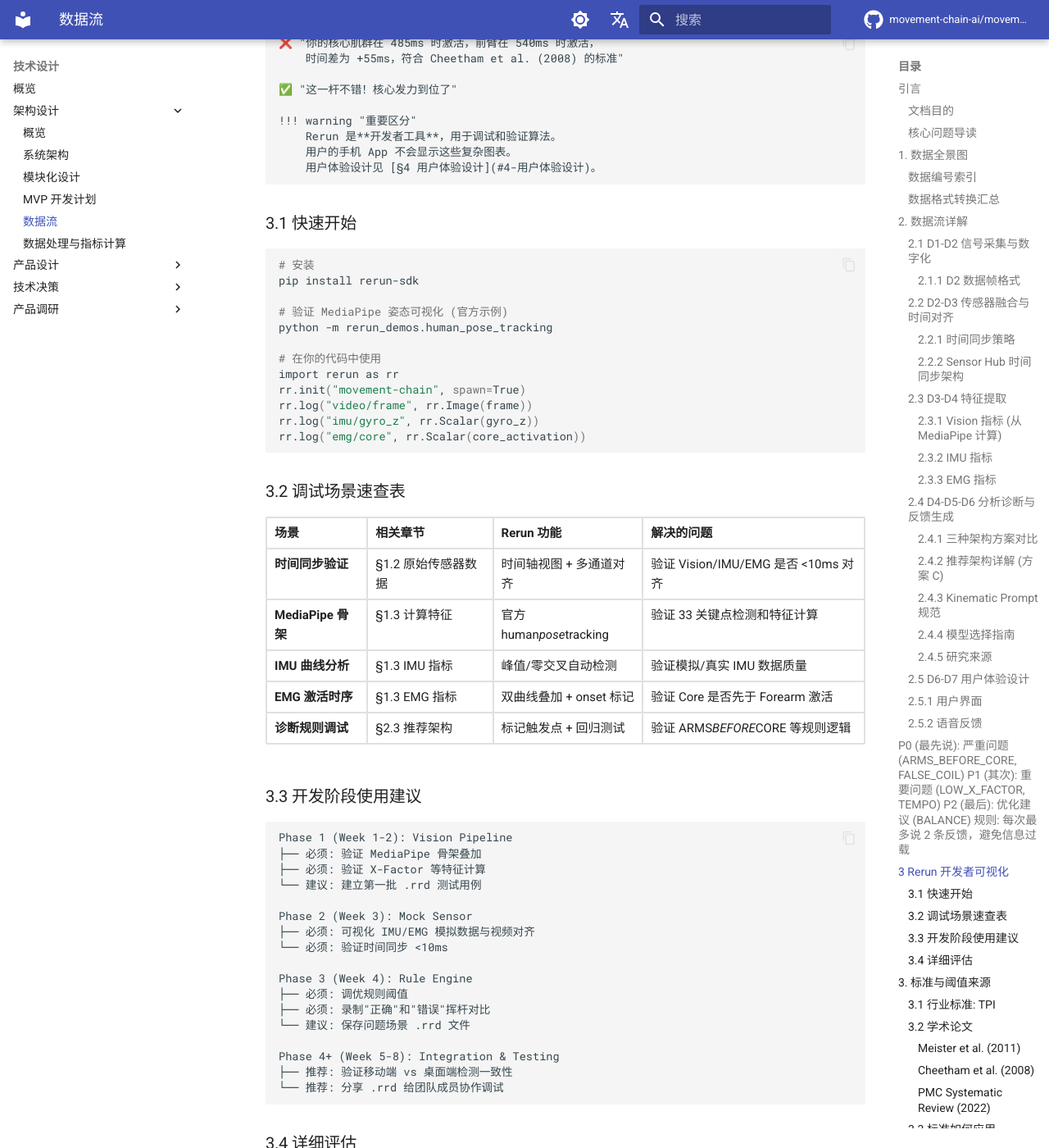
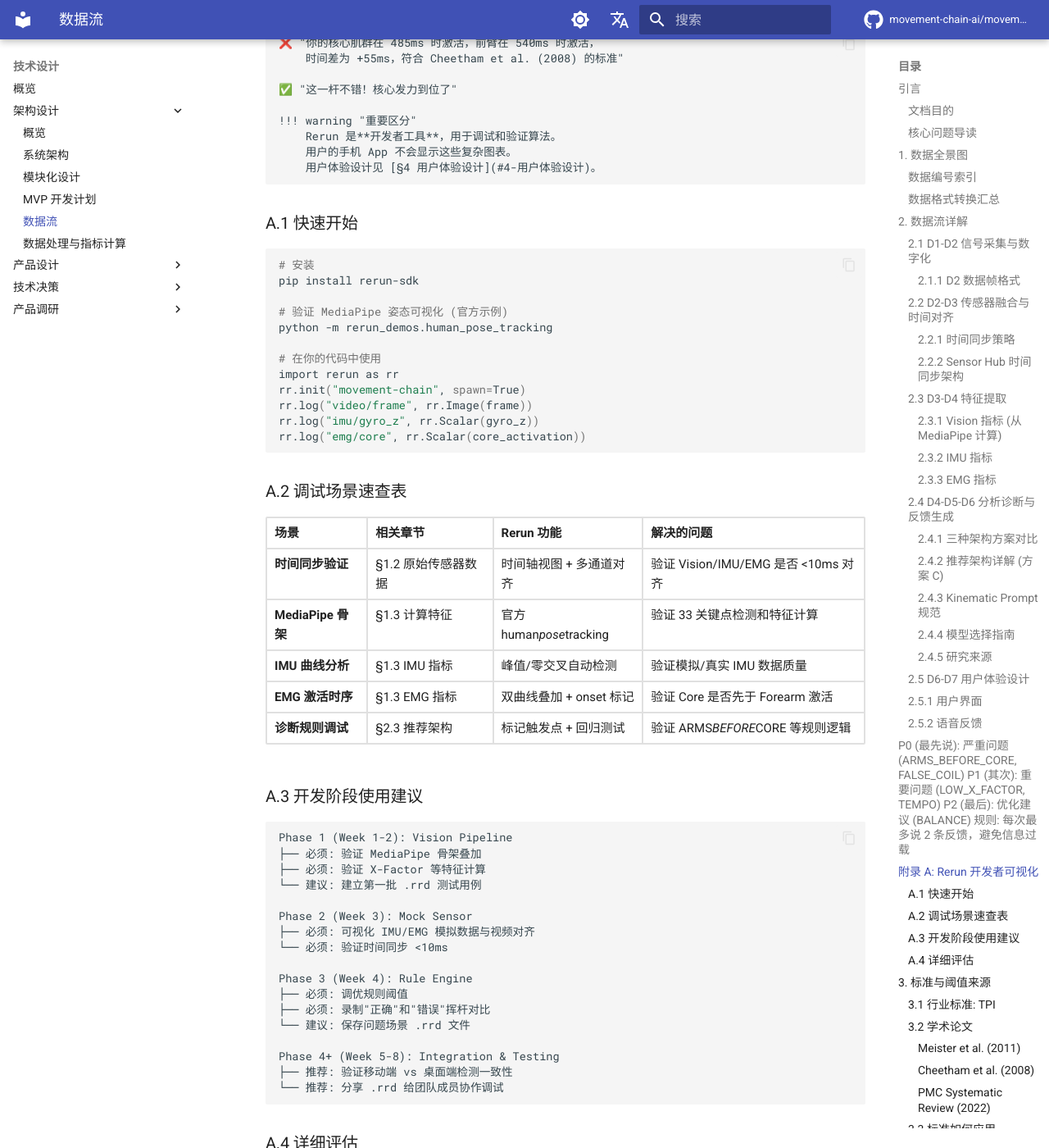
Before and after one commit to movement-chain-ai/movement-chain-docs, an MkDocs documentation site: the page built from docs/zh/design/architecture/data-flow.md, in a window 1280 px wide and 1400 px high, scrolled down 19520 px. Shown: the whole window at 82% size. Built offline with MkDocs 1.6.1 and Material for MkDocs 9.7.7, drawn with Linux system fonts in a browser that asks for light colours; comment, search, counter and statistics services are not loaded; the version menu is left out; some of the changed text lies outside the part shown.

Commit message:
fix: 修复目录章节编号冲突
- Rerun 开发者可视化改为附录 A
- 子章节 3.1-3.4 改为 A.1-A.4
- 保持 §3 标准与阈值来源编号不变

🤖 Generated with [Claude Code](https://claude.com/claude-code)

Co-Authored-By: Claude Opus 4.5 <noreply@anthropic.com>

````diff
--- a/docs/zh/design/architecture/data-flow.md
+++ b/docs/zh/design/architecture/data-flow.md
@@ -808,7 +808,7 @@ P2 (最后):   优化建议 (BALANCE)
 ```
 ---
 
-## 3 Rerun 开发者可视化
+## 附录 A: Rerun 开发者可视化
 
 Rerun 是**开发者调试工具**，用于验证多流数据是否正确对齐。
 
@@ -880,7 +880,7 @@ Rerun 是**开发者调试工具**，用于验证多流数据是否正确对齐
 
 ```
 
-### 3.1 快速开始
+### A.1 快速开始
 
 ```bash
 # 安装
@@ -897,7 +897,7 @@ rr.log("imu/gyro_z", rr.Scalar(gyro_z))
 rr.log("emg/core", rr.Scalar(core_activation))
 ```
 
-### 3.2 调试场景速查表
+### A.2 调试场景速查表
 
 | 场景 | 相关章节 | Rerun 功能 | 解决的问题 |
 |------|---------|-----------|-----------|
@@ -907,7 +907,7 @@ rr.log("emg/core", rr.Scalar(core_activation))
 | **EMG 激活时序** | §1.3 EMG 指标 | 双曲线叠加 + onset 标记 | 验证 Core 是否先于 Forearm 激活 |
 | **诊断规则调试** | §2.3 推荐架构 | 标记触发点 + 回归测试 | 验证 ARMS_BEFORE_CORE 等规则逻辑 |
 
-### 3.3 开发阶段使用建议
+### A.3 开发阶段使用建议
 
 ```text
 Phase 1 (Week 1-2): Vision Pipeline
@@ -929,7 +929,7 @@ Phase 4+ (Week 5-8): Integration & Testing
 └── 推荐: 分享 .rrd 给团队成员协作调试
 ```
 
-### 3.4 详细评估
+### A.4 详细评估
 
 关于 Rerun 的完整技术评估、竞品对比，详见:
 
````
